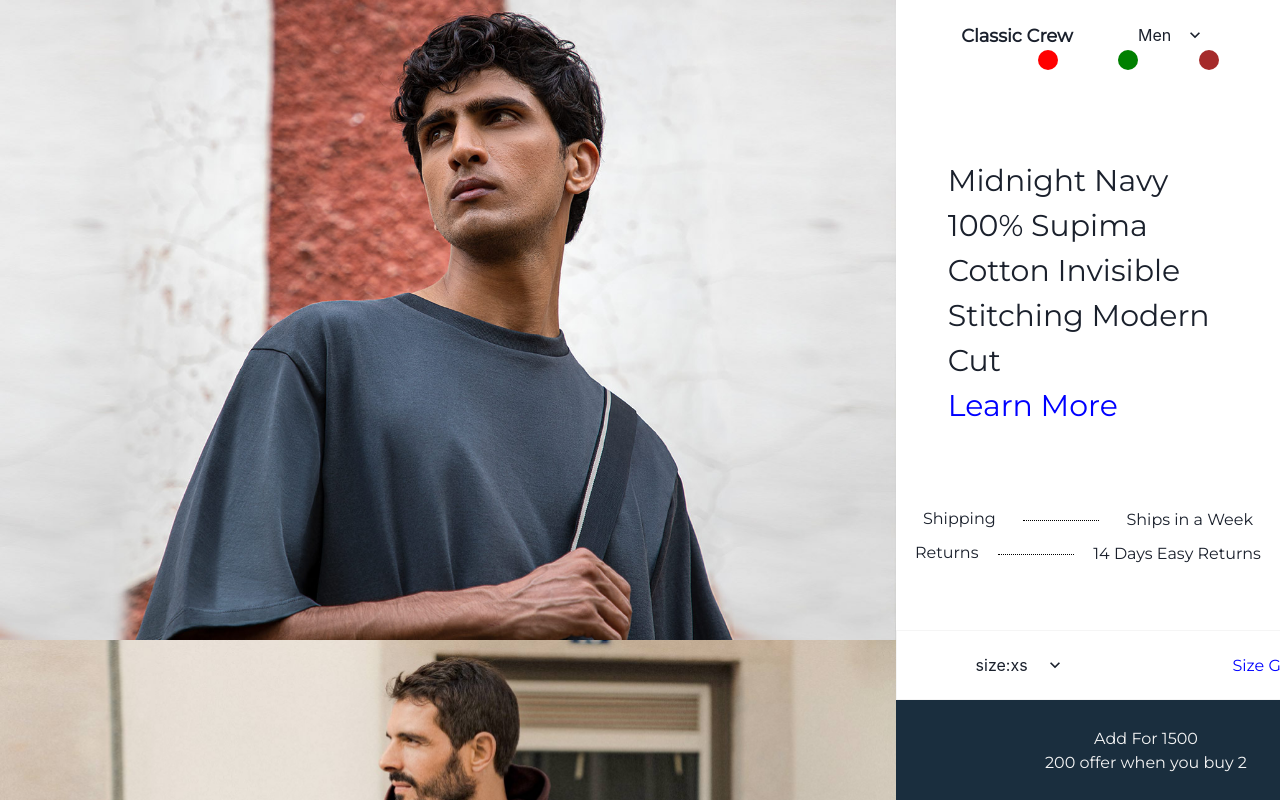
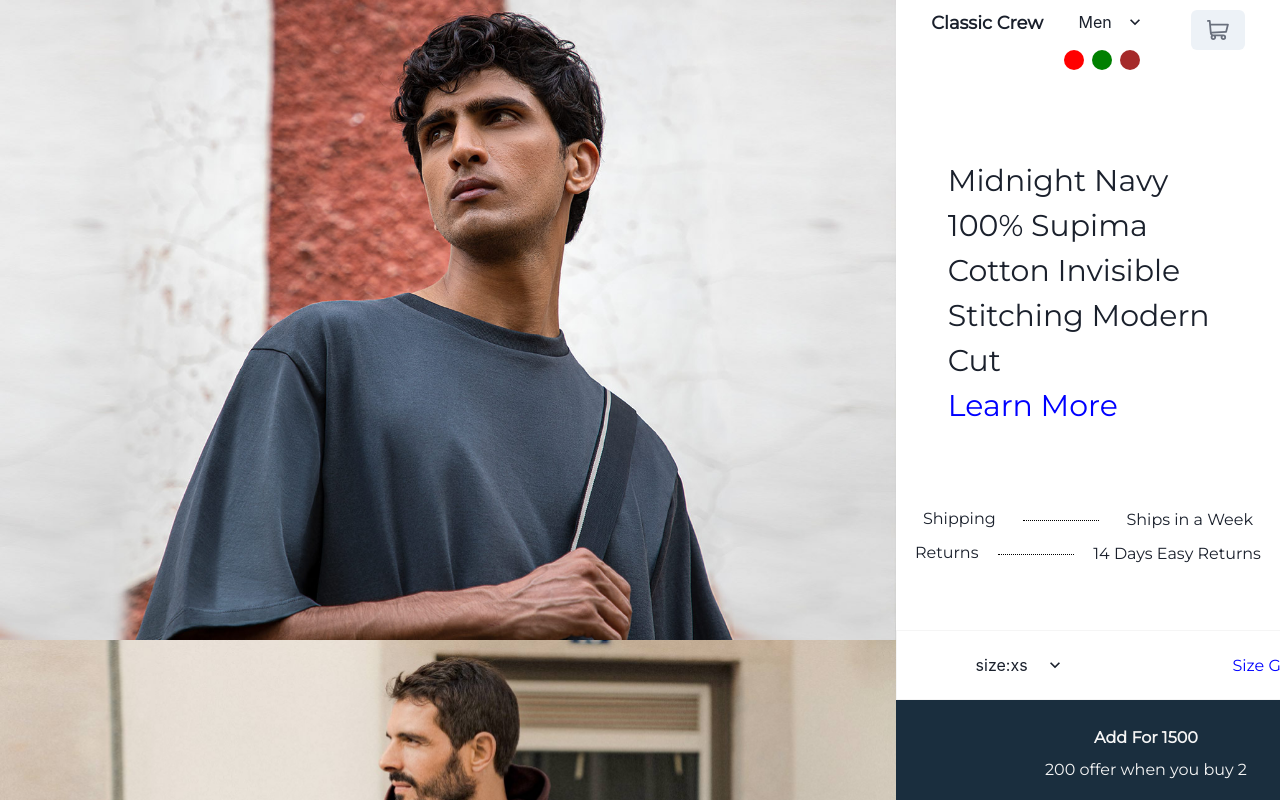
Before and after one commit to gokulanand-selvan/dressrosa, a React (Create React App) app: page /product/0 in a window 1280 px wide. Shown: the top 800 px of the page. Built offline with nearby package versions, Linux system fonts and the light colour scheme; a web font is replaced by a local one.

Commit message:
added chekout

```diff
--- a/src/App.js
+++ b/src/App.js
@@ -3,19 +3,22 @@ import { Box, } from '@chakra-ui/react';
 import LandingPage from './components/Pages/LandingPage';
 import {  Route, Routes } from 'react-router-dom';
 import ProductList from './components/Pages/ProductList';
-import { category, product, productDetials } from './Data';
+import { category, product, productDetials, } from './Data';
 import DetialPage from './components/Pages/DetialPage';
+import Chekout from './components/Chekout';
+import { useState } from "react";
+
 
 
 function App() {
-
+const [cart,setCart] = useState([])
   return (
     <Box>
       <Routes>
-        <Route path="/" element={<LandingPage  category={category}/>} >
-        </Route>
+        <Route path="/" element={<LandingPage  category={category}/>} ></Route>
         <Route path="/:id" element={<ProductList product={product} />} />
-        <Route path="/product/:detials" element={<DetialPage productDetials={productDetials} />} />
+        <Route path="/product/:detials" element={<DetialPage productDetials={productDetials} cart={cart} setCart={setCart} />} />
+        <Route path="/chekout" element={<Chekout cart={cart} />} ></Route>
       </Routes>
     </Box>
   );
--- a/src/Data.js
+++ b/src/Data.js
@@ -243,3 +243,7 @@ export const productDetials = [
   }
 
 ]
+
+export const chekoutBox = [
+  ""
+]
--- a/src/components/Chekout.jsx
+++ b/src/components/Chekout.jsx
@@ -1,7 +1,58 @@
+import { Box,Text } from '@chakra-ui/react'
 import React from 'react'
 
-export default function Chekout() {
+
+export default function Chekout({cart}) {
   return (
-    <div>Chekout</div>
+    <Box textAlign={"center"} >
+    <Text
+    style={{color:"black"}}>
+      {cart.map(e => (
+      <>
+         Item: {e.dress} <br />
+          Price: {e.price} <br />
+          </>
+      ))}
+    </Text>
+   <Text color={"chocolate"} >  Total Item:  {cart.length} </Text>
+    </Box>
   )
 }
+
+// import { Box, TableContainer, Table, Thead, Tbody, Tr,Th, Td } from "@chakra-ui/react";
+// import React from "react";
+
+// export default function Tables() {
+
+//   return (
+//     <Box>
+//         <TableContainer>
+//           <Table variant="simple">
+//             <Thead>
+//               <Tr>
+//                 <Th> Item</Th>
+//                 <Th>Price</Th>
+//               </Tr>
+//             </Thead>
+//       {data.map((e) => (
+//             <Tbody>
+//                 <Td>
+//                     {e.name}
+//                 </Td>
+//                 <Td>
+//                     {e.age}
+//                 </Td>
+//                 <Td>
+//                     {e.school}
+//                 </Td>
+//                 <Td>
+//                     {e.class}
+//                 </Td>
+//             </Tbody>
+//           ))}
+//           </Table>
+//         </TableContainer>
+//     </Box>
+//   );
+// }
+// Footer
--- a/src/components/Detials.jsx
+++ b/src/components/Detials.jsx
@@ -1,7 +1,9 @@
-import { Box, Image, Select } from "@chakra-ui/react";
+import { Box, Flex, Image, Select, Text, Button } from "@chakra-ui/react";
 import React, { useEffect, useRef, useState } from "react";
+import {  useNavigate } from "react-router-dom";
+import Cartimg from "./images/iconcart.svg";
 
-
+// import Chekout from "./Chekout";
 
 export const Detials = ({
   productImages,
@@ -9,6 +11,9 @@ export const Detials = ({
   productDiscription,
   shippingTime,
   color,
+  cart,
+  setCart,
+  id,
 }) => {
   const [sticky, setSticky] = useState(true);
 
@@ -28,8 +33,20 @@ export const Detials = ({
     // console.log(sticky);
   }, [sticky]);
 
+  // add cart
 
-  // console.log(productImages);
+  const Add = () => {
+    setCart([
+      ...cart,
+      {
+        dress: "hood",
+        price: "$10",
+      },
+    ]);
+  };
+  // console.log(cart);
+
+  const navigate = useNavigate();
 
   return (
     <Box
@@ -106,13 +123,11 @@ export const Detials = ({
               Women
             </option>
           </Select>
+          <Button onClick={() => navigate("/chekout")}>
+            <img src={Cartimg} alt="dd" />
+          </Button>
         </Box>
-        <Box
-          sx={{
-            display: "flex",
-            justifyContent: "space-evenly",
-          }}
-        >
+        <Flex gap={2} justifyContent={"center"}>
           {color.map((colour, index) => {
             return (
               <Box
@@ -132,7 +147,7 @@ export const Detials = ({
               </Box>
             );
           })}
-        </Box>
+        </Flex>
         <br />
         <Box
           alignItems={"center"}
@@ -258,26 +273,29 @@ export const Detials = ({
             flexDirection={"column"}
             justifyContent={"center"}
           >
-            <p>
-              <a
-                style={{
-                  color: "whitesmoke",
-                  fontFamily: "'Montserrat', sans-serif",
-                }}
-                href="link"
-              >
-                Add For 1500
-              </a>
-            </p>
-            <p
+            <Button
+            background={"none"}
+             onClick={() => {
+              Add();
+            }}
+
+              sx={{
+                color: "whitesmoke",
+                fontFamily: "'Montserrat', sans-serif",
+              }}
+            >
+              Add For 1500
+            </Button>
+            <Text
+              cursor={"pointer"}
               style={{
                 color: "whitesmoke",
                 fontFamily: "'Montserrat', sans-serif",
               }}
+
             >
               200 offer when you buy 2
-            </p>
-
+            </Text>
           </Box>
         </Box>
       </Box>
--- a/src/components/Pages/DetialPage.jsx
+++ b/src/components/Pages/DetialPage.jsx
@@ -4,15 +4,11 @@ import { useParams } from "react-router-dom";
 import { Detials } from "../Detials";
 
 
-export default function DetialPage({ productDetials }) {
-  // console.log(productDetials);
+export default function DetialPage({ productDetials,cart,setCart }) {
   const pr = useParams();
-  // console.log(pr.detials);
   let detialItem = productDetials.filter((i) => {
-    // console.log(i.itemId, (detials));
     return i.itemId === parseInt(pr.detials);
   });
-  // console.log(detialItem);
   return (
     <Box>
       <>
@@ -25,6 +21,9 @@ export default function DetialPage({ productDetials }) {
             shippingTime={e.shippingTime}
             productDiscription={e.productDiscription}
             color={e.color}
+            id={e.itemId}
+            cart={cart}
+            setCart={setCart}
           />
         ))}
       </>
```
Also changed, not shown: src/components/ProductShow.jsx (+0 -14 lines), src/components/images/iconcart.svg (added).
